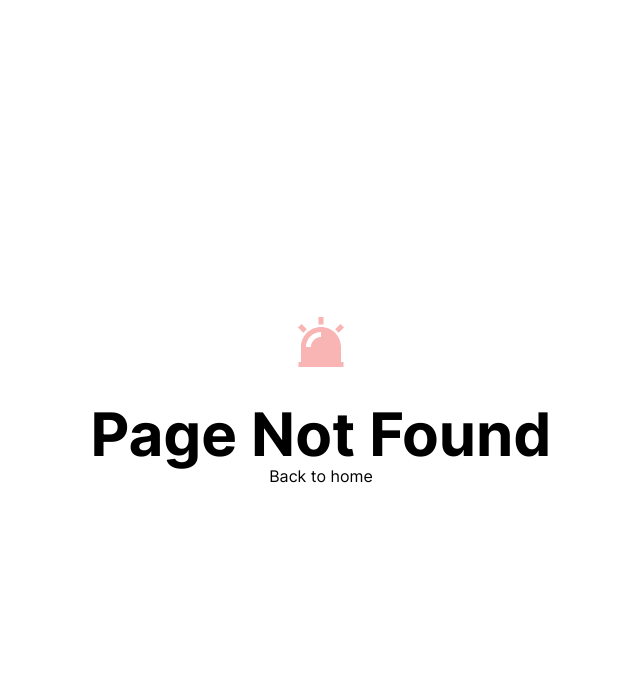
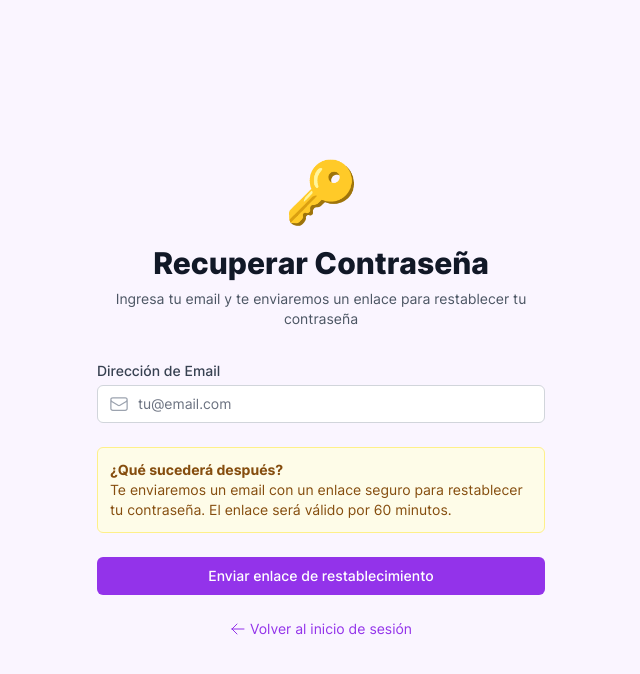
Before and after one commit to armageAR/teatro_aventura_FE, a Next.js app: page /forgot-password in a window 1280 px wide. Before the commit this address had no page. Shown: the top 674 px of the page, without its empty margins (319-959 px from the left). Built offline with nearby package versions, Linux system fonts and the light colour scheme.

Commit message:
feat: forgot pass

```diff
--- /dev/null
+++ b/src/app/forgot-password/page.tsx
@@ -0,0 +1,173 @@
+'use client';
+
+import { ArrowLeftIcon, EnvelopeIcon } from '@heroicons/react/24/outline';
+import { useRouter } from 'next/navigation';
+import React, { useState } from 'react';
+import { toast } from 'react-hot-toast';
+
+import { authAPI } from '@/lib/api';
+
+import { handleApiError } from '@/utils/handleApiError';
+
+export default function ForgotPasswordPage() {
+  const [email, setEmail] = useState('');
+  const [isSubmitting, setIsSubmitting] = useState(false);
+  const [isEmailSent, setIsEmailSent] = useState(false);
+
+  const router = useRouter();
+
+  const handleSubmit = async (e: React.FormEvent) => {
+    e.preventDefault();
+
+    if (!email) {
+      toast.error('El email es requerido');
+      return;
+    }
+
+    if (!email.includes('@')) {
+      toast.error('Ingresa un email válido');
+      return;
+    }
+
+    setIsSubmitting(true);
+    try {
+      const response = await authAPI.forgotPassword(email);
+
+      toast.success(response.message || 'Enlace de restablecimiento enviado');
+      setIsEmailSent(true);
+    } catch (error) {
+      handleApiError(error, {
+        isEditing: false,
+        entityName: 'enlace de restablecimiento',
+      });
+    } finally {
+      setIsSubmitting(false);
+    }
+  };
+
+  const handleBackToLogin = () => {
+    router.push('/');
+  };
+
+  if (isEmailSent) {
+    return (
+      <div className='min-h-screen bg-purple-50 flex items-center justify-center py-12 px-4 sm:px-6 lg:px-8'>
+        <div className='max-w-md w-full space-y-8'>
+          <div className='text-center'>
+            <div className='text-6xl mb-6'>📧</div>
+            <h2 className='text-3xl font-extrabold text-gray-900 mb-4'>
+              Revisa tu email
+            </h2>
+            <p className='text-gray-600 mb-6'>
+              Hemos enviado un enlace de restablecimiento de contraseña a:
+            </p>
+            <p className='text-purple-600 font-medium text-lg mb-8'>{email}</p>
+            <div className='bg-blue-50 border border-blue-200 rounded-md p-4 mb-6'>
+              <p className='text-sm text-blue-800'>
+                <strong>Nota:</strong> Si no recibes el email en unos minutos,
+                revisa tu carpeta de spam o correo no deseado.
+              </p>
+            </div>
+            <div className='space-y-3'>
+              <button
+                onClick={() => setIsEmailSent(false)}
+                className='w-full flex justify-center py-2 px-4 border border-purple-300 rounded-md text-sm font-medium text-purple-700 bg-white hover:bg-purple-50 focus:outline-none focus:ring-2 focus:ring-offset-2 focus:ring-purple-500'
+              >
+                Enviar otro enlace
+              </button>
+              <button
+                onClick={handleBackToLogin}
+                className='w-full flex justify-center py-2 px-4 border border-transparent rounded-md text-sm font-medium text-white bg-purple-600 hover:bg-purple-700 focus:outline-none focus:ring-2 focus:ring-offset-2 focus:ring-purple-500'
+              >
+                Volver al inicio
+              </button>
+            </div>
+          </div>
+        </div>
+      </div>
+    );
+  }
+
+  return (
+    <div className='min-h-screen bg-purple-50 flex items-center justify-center py-12 px-4 sm:px-6 lg:px-8'>
+      <div className='max-w-md w-full space-y-8'>
+        <div>
+          <div className='flex justify-center'>
+            <div className='text-6xl'>🔑</div>
+          </div>
+          <h2 className='mt-6 text-center text-3xl font-extrabold text-gray-900'>
+            Recuperar Contraseña
+          </h2>
+          <p className='mt-2 text-center text-sm text-gray-600'>
+            Ingresa tu email y te enviaremos un enlace para restablecer tu
+            contraseña
+          </p>
+        </div>
+
+        <form className='mt-8 space-y-6' onSubmit={handleSubmit}>
+          <div>
+            <label
+              htmlFor='email'
+              className='block text-sm font-medium text-gray-700 mb-1'
+            >
+              Dirección de Email
+            </label>
+            <div className='relative'>
+              <input
+                id='email'
+                name='email'
+                type='email'
+                autoComplete='email'
+                required
+                className='appearance-none relative block w-full px-3 py-2 pl-10 border border-gray-300 placeholder-gray-500 text-gray-900 rounded-md focus:outline-none focus:ring-purple-500 focus:border-purple-500 focus:z-10 sm:text-sm'
+                placeholder='tu@email.com'
+                value={email}
+                onChange={(e) => setEmail(e.target.value)}
+              />
+              <div className='absolute inset-y-0 left-0 pl-3 flex items-center pointer-events-none'>
+                <EnvelopeIcon className='h-5 w-5 text-gray-400' />
+              </div>
+            </div>
+          </div>
+
+          <div className='bg-yellow-50 border border-yellow-200 rounded-md p-3'>
+            <p className='text-sm text-yellow-800'>
+              <strong>¿Qué sucederá después?</strong>
+              <br />
+              Te enviaremos un email con un enlace seguro para restablecer tu
+              contraseña. El enlace será válido por 60 minutos.
+            </p>
+          </div>
+
+          <div>
+            <button
+              type='submit'
+              disabled={isSubmitting}
+              className='group relative w-full flex justify-center py-2 px-4 border border-transparent text-sm font-medium rounded-md text-white bg-purple-600 hover:bg-purple-700 focus:outline-none focus:ring-2 focus:ring-offset-2 focus:ring-purple-500 disabled:opacity-50 disabled:cursor-not-allowed'
+            >
+              {isSubmitting ? (
+                <div className='flex items-center'>
+                  <div className='animate-spin rounded-full h-4 w-4 border-b-2 border-white mr-2'></div>
+                  Enviando enlace...
+                </div>
+              ) : (
+                'Enviar enlace de restablecimiento'
+              )}
+            </button>
+          </div>
+
+          <div className='flex items-center justify-center'>
+            <button
+              type='button'
+              onClick={handleBackToLogin}
+              className='flex items-center text-sm text-purple-600 hover:text-purple-500'
+            >
+              <ArrowLeftIcon className='h-4 w-4 mr-1' />
+              Volver al inicio de sesión
+            </button>
+          </div>
+        </form>
+      </div>
+    </div>
+  );
+}
--- a/src/components/LoginModal.tsx
+++ b/src/components/LoginModal.tsx
@@ -178,13 +178,16 @@ export const LoginModal: React.FC<LoginModalProps> = ({ isOpen, onClose }) => {
           </button>
 
           <div className='text-center'>
-            <a
-              href='#'
+            <button
+              type='button'
+              onClick={() => {
+                handleClose();
+                window.location.href = '/forgot-password';
+              }}
               className='text-sm text-blue-600 hover:text-blue-800'
-              onClick={(e) => e.preventDefault()} // Por ahora no implementado
             >
               ¿Olvidaste tu contraseña?
-            </a>
+            </button>
           </div>
         </form>
 
```
